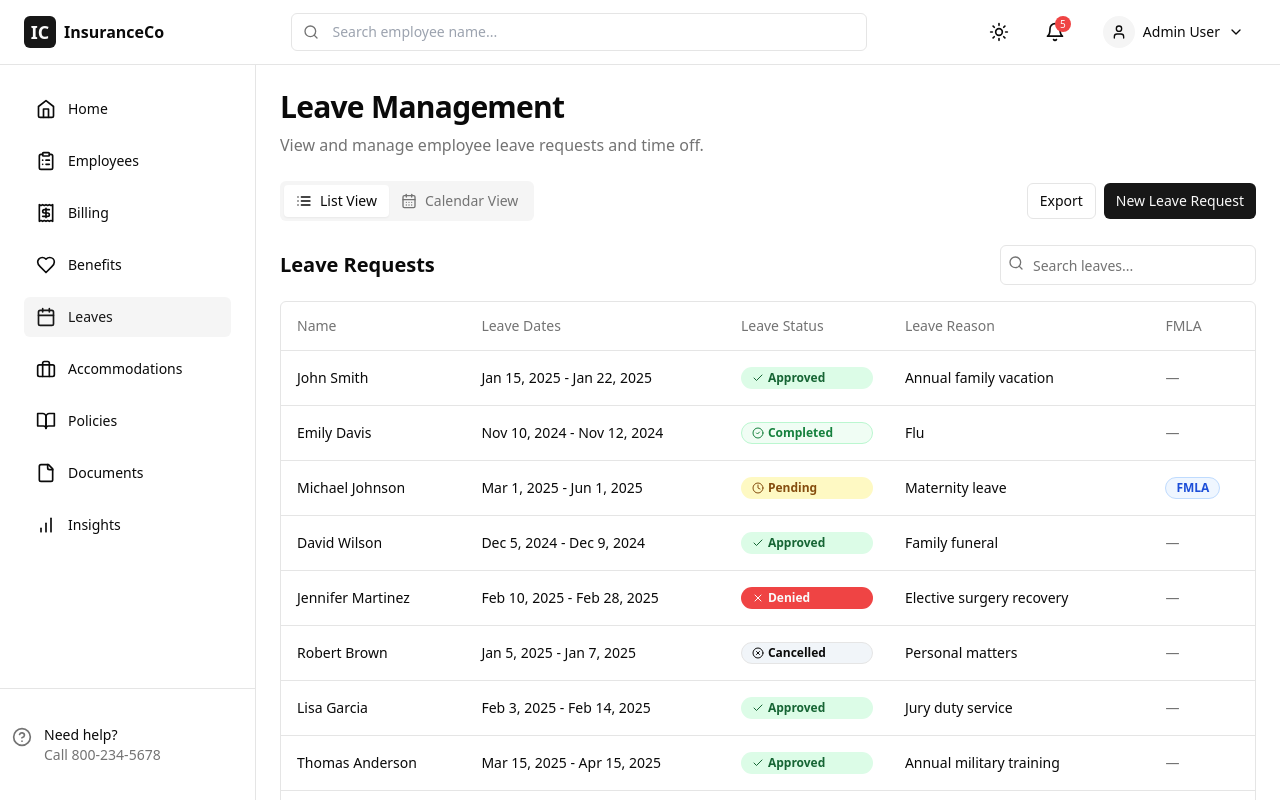
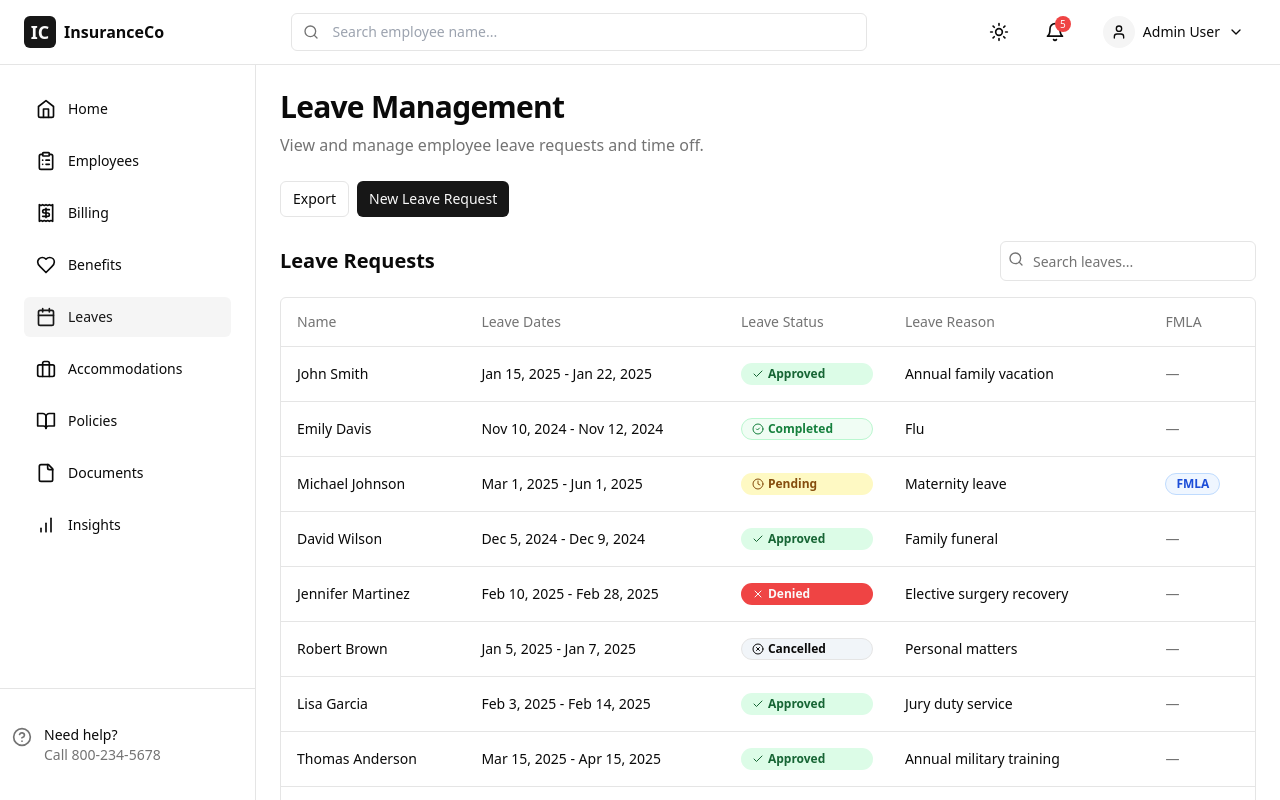
Before and after one commit to briantpatterson/insurance-dashboard, a Next.js app: page /leaves in a window 1280 px wide. Shown: the top 800 px of the page. Built offline with nearby package versions, Linux system fonts and the light colour scheme.

Commit message:
Remove calendar view toggle and feature from leaves page

```diff
--- a/src/app/leaves/page.tsx
+++ b/src/app/leaves/page.tsx
@@ -1,17 +1,11 @@
 "use client"
 
-import { useState } from "react"
 import { leaves } from "@/data/leaves"
 import { LeavesTable } from "@/components/leaves-table"
-import { LeavesCalendar } from "@/components/leaves-calendar"
 import { DashboardLayout } from "@/components/dashboard-layout"
 import { Button } from "@/components/ui/button"
-import { Tabs, TabsContent, TabsList, TabsTrigger } from "@/components/ui/tabs"
-import { CalendarDays, List } from "lucide-react"
 
 export default function LeavesPage() {
-  const [view, setView] = useState<"list" | "calendar">("list")
-
   return (
     <DashboardLayout>
       <div className="flex flex-col space-y-6">
@@ -23,19 +17,6 @@ export default function LeavesPage() {
         </div>
 
         <div className="flex items-center justify-between">
-          <Tabs defaultValue="list" className="w-full" onValueChange={(value: string) => setView(value as "list" | "calendar")}>
-            <div className="flex items-center justify-between">
-              <TabsList>
-                <TabsTrigger value="list" className="flex items-center gap-2">
-                  <List className="h-4 w-4" />
-                  <span>List View</span>
-                </TabsTrigger>
-                <TabsTrigger value="calendar" className="flex items-center gap-2">
-                  <CalendarDays className="h-4 w-4" />
-                  <span>Calendar View</span>
-                </TabsTrigger>
-              </TabsList>
-
           <div className="flex items-center gap-2">
             <Button variant="outline" size="sm">
               Export
@@ -46,15 +27,7 @@ export default function LeavesPage() {
           </div>
         </div>
 
-            <TabsContent value="list" className="mt-6">
         <LeavesTable leaves={leaves} />
-            </TabsContent>
-
-            <TabsContent value="calendar" className="mt-6">
-              <LeavesCalendar leaves={leaves} />
-            </TabsContent>
-          </Tabs>
-        </div>
       </div>
     </DashboardLayout>
   )
```
Lines whose indentation alone changed are shown as unchanged.
